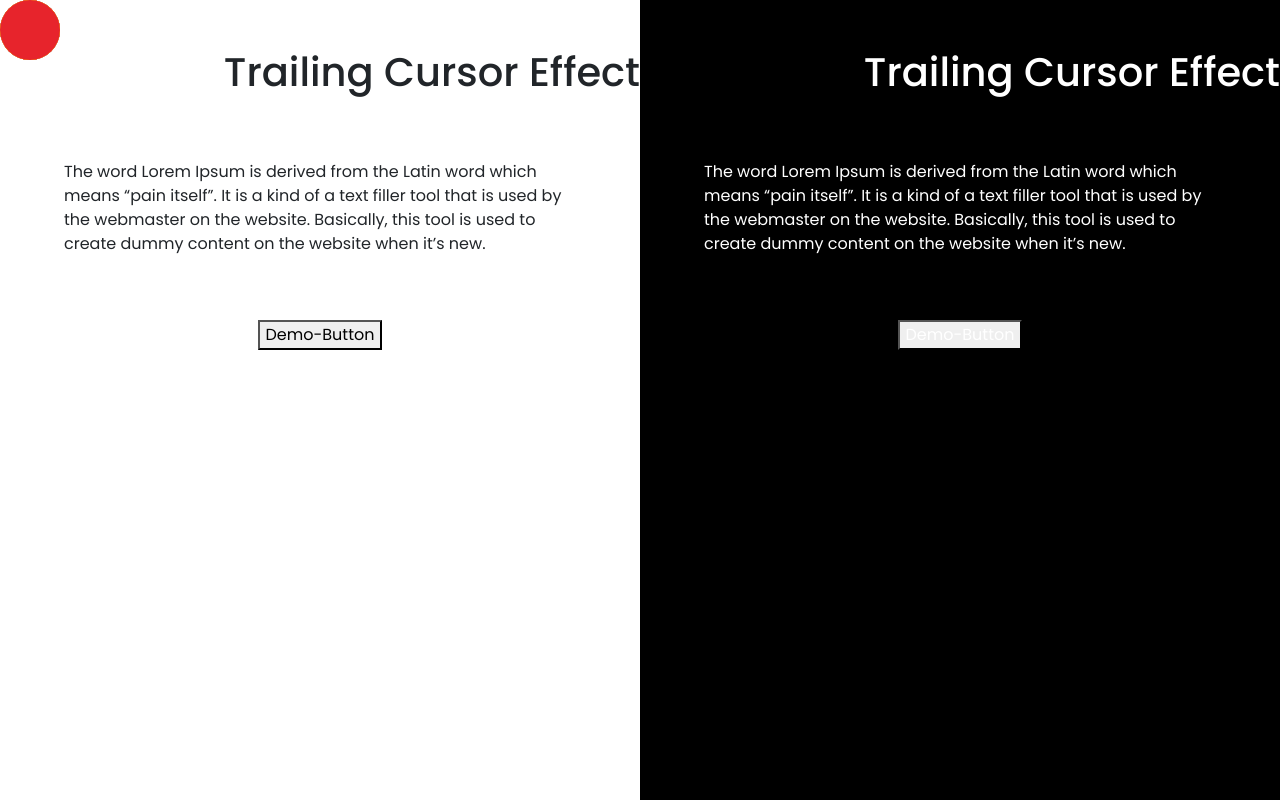
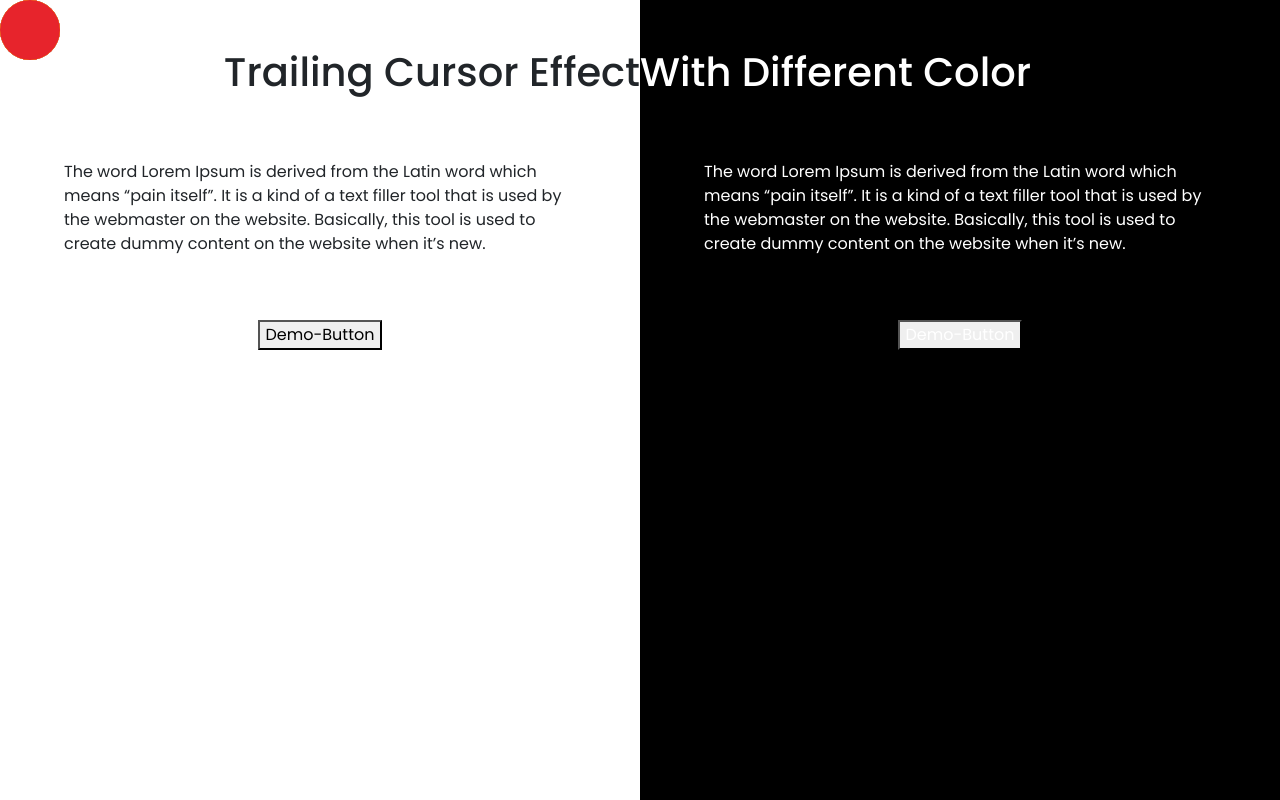
Before and after one commit to sammulla47/Trailing-Cursor-Effect-With-Different-Color-, a plain HTML site: page index.html in a window 1280 px wide. Drawn offline with Linux system fonts and the light colour scheme.

Commit message:
Update index.html

```diff
--- a/index.html
+++ b/index.html
@@ -36,7 +36,7 @@
       </div>
 
       <div class="col-6 bg-black p-0 vh-100">
-      <h1 class="text-end title-head text-white fs-1 mt-5">Trailing Cursor Effect</h1>
+      <h2 class="text-start title-head text-white fs-1 mt-5">With Different Color</h2>
 				<p class="m-md-3 text-white m-0 p-1 p-md-5 ">The word Lorem Ipsum is derived from the Latin word which means “pain itself”. It is a kind of a text filler tool that is used by the webmaster on the website. Basically, this tool is used to create dummy content on the website when it’s new.</p>
 				<center>
 			<button type="submit" value="Demo-Button" class="btns  text-white">Demo-Button</button>
```
